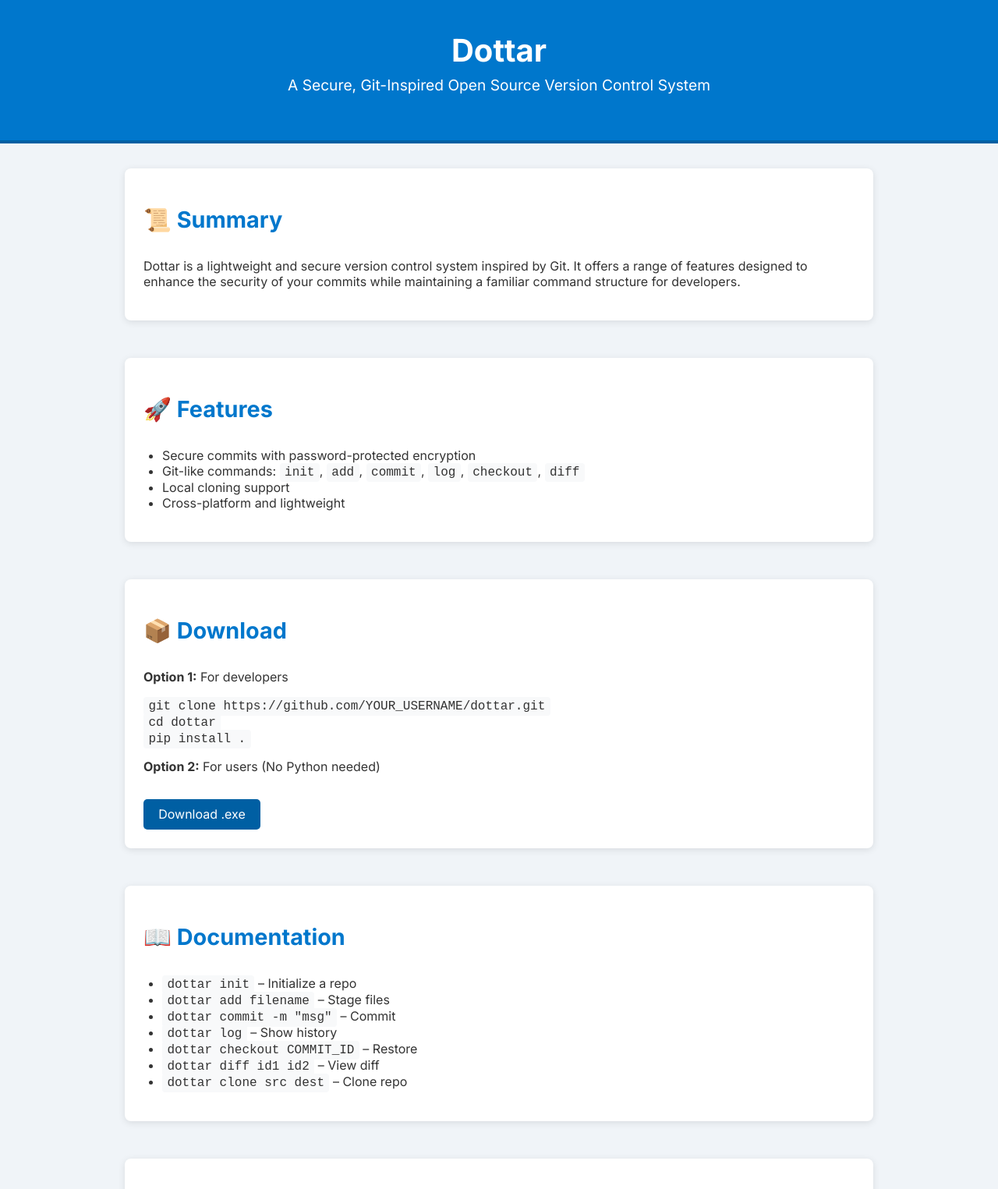
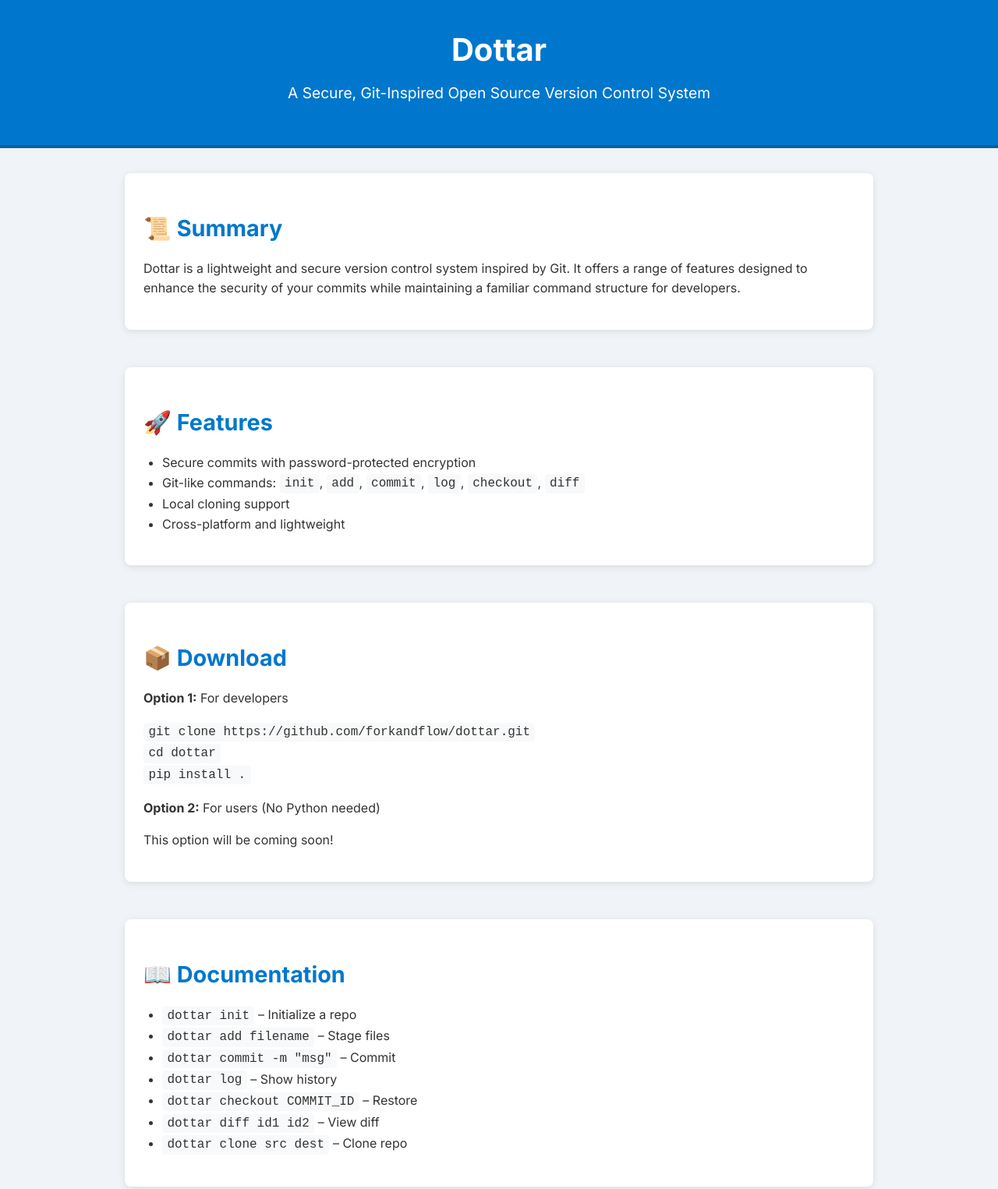
Before and after one commit to forkandflow/Dottar, a plain HTML site: page docs/index.html in a window 1280 px wide. Shown: the top 1525 px of the page at 78% size. Drawn offline with Linux system fonts and the light colour scheme.

Commit message:
Update index.html

```diff
--- a/docs/index.html
+++ b/docs/index.html
@@ -11,27 +11,33 @@
       font-family: 'Inter', sans-serif;
       background-color: #f0f4f8;
       color: #333;
+      line-height: 1.6; /* Improved readability */
     }
+
     header {
       background: #0077cc;
       color: white;
-      padding: 2.5rem;
+      padding: 2rem; /* Adjusted padding for better spacing */
       text-align: center;
       border-bottom: 4px solid #005fa3;
     }
+
     header h1 {
       margin: 0;
       font-size: 2.5rem;
     }
+
     header p {
       font-size: 1.2rem;
       margin-top: 0.5rem;
     }
+
     .container {
       max-width: 960px;
       margin: 2rem auto;
       padding: 0 1rem;
     }
+
     section {
       margin-bottom: 3rem;
       padding: 1.5rem;
@@ -39,21 +45,24 @@
       border-radius: 8px;
       box-shadow: 0 2px 10px rgba(0, 0, 0, 0.1);
     }
+
     section h2 {
       color: #0077cc;
       margin-bottom: 1rem;
-      display: inline-block;
       font-size: 1.8rem;
     }
+
     ul {
       padding-left: 1.5rem;
     }
+
     code {
       background: #f8f9fa;
       padding: 0.2rem 0.4rem;
       border-radius: 4px;
       font-family: 'Courier New', Courier, monospace;
     }
+
     a.button {
       display: inline-block;
       margin-top: 1rem;
@@ -65,9 +74,11 @@
       transition: background 0.3s;
       font-size: 1rem;
     }
+
     a.button:hover {
       background: #004a8a;
     }
+
     footer {
       background: #111;
       color: #ccc;
@@ -140,12 +151,12 @@
     <section>
       <h2>📦 Download</h2>
       <p><strong>Option 1:</strong> For developers</p>
-      <code>git clone https://github.com/YOUR_USERNAME/dottar.git</code><br/>
+      <code>git clone https://github.com/forkandflow/dottar.git</code><br/>
       <code>cd dottar</code><br/>
       <code>pip install .</code>
 
       <p><strong>Option 2:</strong> For users (No Python needed)</p>
-      <a class="button" href="https://github.com/YOUR_USERNAME/dottar/releases/latest">Download .exe</a>
+      <p>This option will be coming soon!</p>
     </section>
 
     <section>
```
